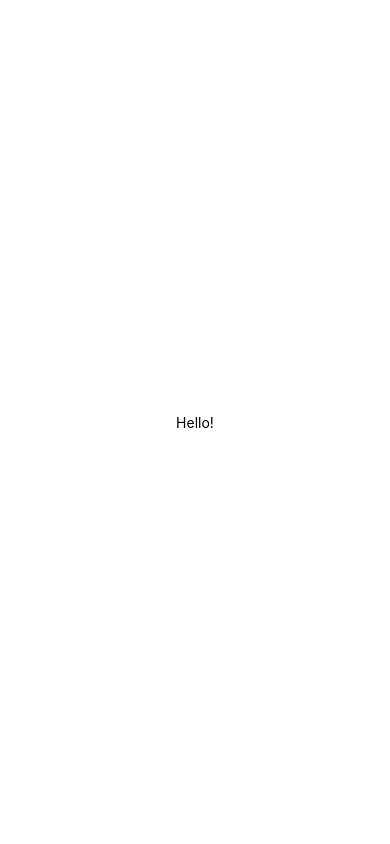
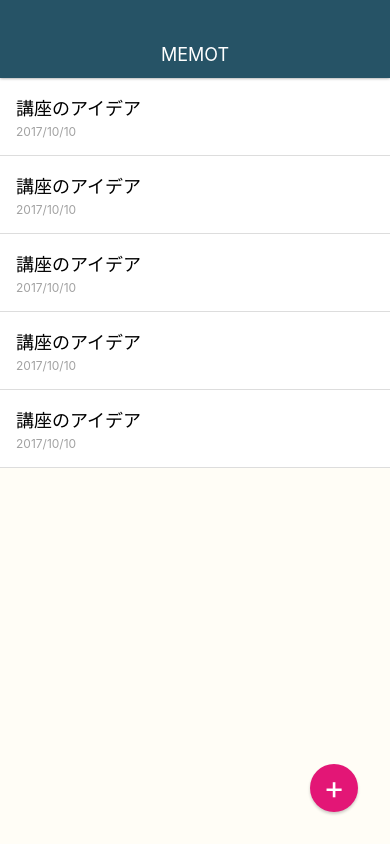
Before and after one commit to s11rikuya/MemoApp, a React Native app: screen / in a window 390 px wide. Built offline with nearby package versions, Linux system fonts and the light colour scheme.

Commit message:
create memo list

```diff
--- a/App.js
+++ b/App.js
@@ -5,7 +5,36 @@ export default class App extends React.Component {
   render() {
     return (
       <View style={styles.container}>
-        <Text>Hello!</Text>
+        <View style={styles.appbar}>
+          <View>
+            <Text style={styles.appbarTitle}>MEMOT</Text>
+          </View>
+        </View>
+        <View style={styles.memoList}>
+          <View style={styles.memoListItem}>
+            <Text style={styles.memoTitle}>講座のアイデア</Text>
+            <Text style={styles.memoDate}>2017/10/10</Text>
+          </View>
+          <View style={styles.memoListItem}>
+            <Text style={styles.memoTitle}>講座のアイデア</Text>
+            <Text style={styles.memoDate}>2017/10/10</Text>
+          </View>
+          <View style={styles.memoListItem}>
+            <Text style={styles.memoTitle}>講座のアイデア</Text>
+            <Text style={styles.memoDate}>2017/10/10</Text>
+          </View>
+          <View style={styles.memoListItem}>
+            <Text style={styles.memoTitle}>講座のアイデア</Text>
+            <Text style={styles.memoDate}>2017/10/10</Text>
+          </View>
+          <View style={styles.memoListItem}>
+            <Text style={styles.memoTitle}>講座のアイデア</Text>
+            <Text style={styles.memoDate}>2017/10/10</Text>
+          </View>
+        </View>
+        <View style={styles.memoAddButton}>
+          <Text style={styles.memoAddButtonTitle}>+</Text>
+        </View>
       </View>
     );
   }
@@ -14,8 +43,68 @@ export default class App extends React.Component {
 const styles = StyleSheet.create({
   container: {
     flex: 1,
-    backgroundColor: '#fff',
+    backgroundColor: '#fffdf6',
     alignItems: 'center',
     justifyContent: 'center',
+    paddingTop: 78,
+  },
+  memoAddButton : {
+    position: 'absolute',
+    bottom: 32,
+    right: 32,
+    width: 48,
+    height: 48,
+    backgroundColor: '#e31676',
+    borderRadius: 24,
+    justifyContent: 'center',
+    alignItems: 'center',
+    shadowColor: '#000',
+    shadowOffset: { width: 0, height: 2},
+    shadowOpacity: 0.2,
+    shadowRadius: 3,
+  },
+  memoAddButtonTitle : {
+    fontSize: 32,
+    lineHeight: 32,
+    color: '#fff',
+  },
+  memoList: {
+    flex: 1,
+    width: '100%',
+  },
+  memoListItem: {
+    padding: 16,
+    borderBottomWidth: 1,
+    borderBottomColor: '#ddd',
+    backgroundColor: '#fff',
+  },
+  memoTitle: {
+    fontSize: 18,
+    marginBottom: 4,
+  },
+  memoDate: {
+    fontSize: 12,
+    color: '#a2a2a2',
+
+  },
+  appbar: {
+    position: 'absolute',
+    top: 0,
+    left: 0,
+    right: 0,
+    height: 78,
+    paddingTop: 30,
+    backgroundColor: '#265366',
+    justifyContent: 'center',
+    alignItems: 'center',
+    shadowColor: '#000',
+    shadowOffset: { width: 0, height: 0},
+    shadowOpacity: 0.5,
+    shadowRadius: 3,
+    zIndex: 10,
+  },
+  appbarTitle: {
+    color: '#fff',
+    fontSize: 18,
   },
 });
```
Also changed, not shown: src/elements/BodyText.js (added, +23 -0 lines).
